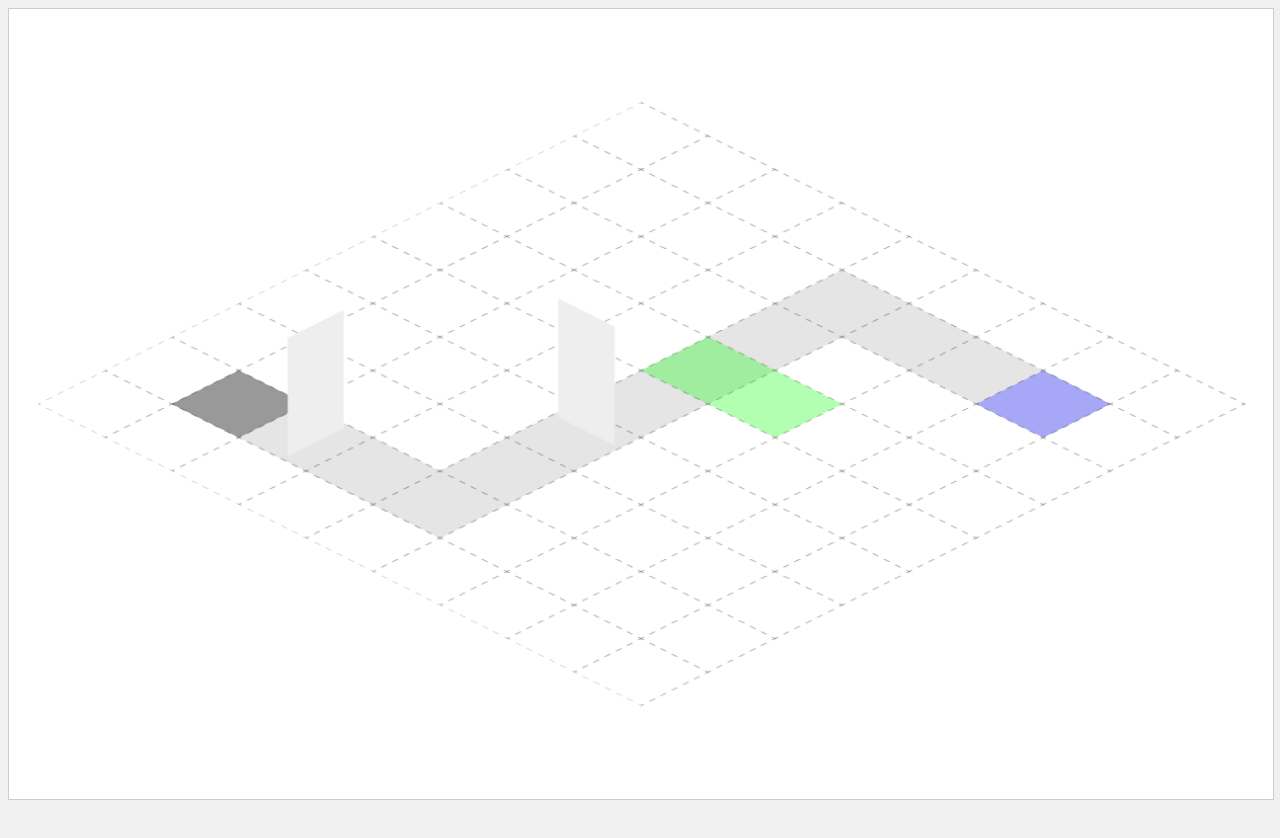
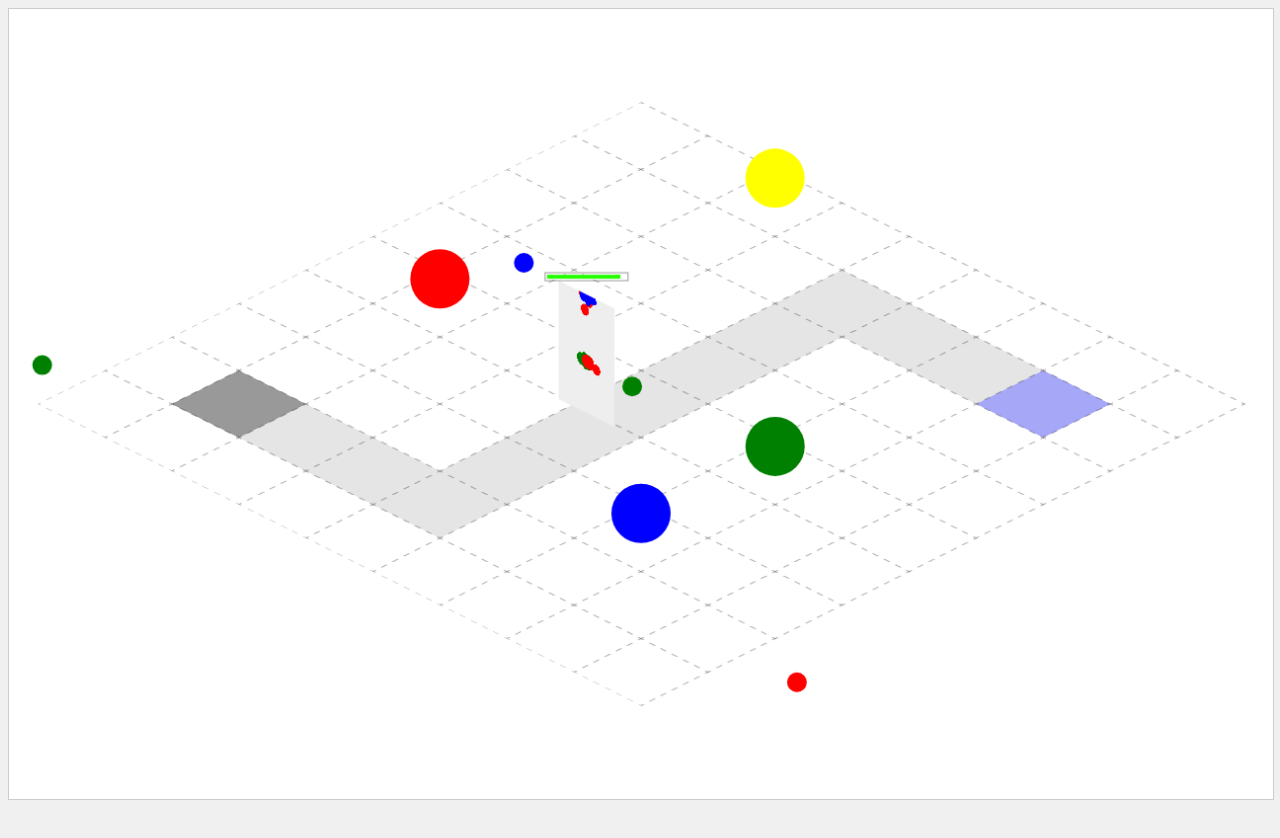
Before and after one commit to marverati/artdefense, a plain HTML site: page index.html in a window 1280 px wide. Drawn offline with Linux system fonts and the light colour scheme; animation ran at ten frames a second.

Commit message:
Guns, bullets, collision handling and painted canvases

```diff
--- /dev/null
+++ b/classes/Bullet.js
@@ -0,0 +1,46 @@
+
+var BULLET_GRAVITY = 0.001;
+
+function Bullet(gun, vx, vy, vh) {
+    this.gun = gun;
+    var skip = 3;
+    this.x = gun.tile.x + skip * vx;
+    this.y = gun.tile.y + skip * vy;
+    this.h = 25 + skip * vh;
+    this.vx = vx;
+    this.vy = vy;
+    this.vh = vh;
+}
+
+Bullet.prototype.update = function(dt, t) {
+    // Move
+    this.x += dt * this.vx;
+    this.y += dt * this.vy;
+    this.h += dt * this.vh;
+    // Gravity
+    this.vh -= BULLET_GRAVITY * dt;
+    // Collision
+    var enemies = this.gun.game.enemies;
+    for (var e of enemies) {
+        var point = e.collidesWith(this.x, this.y, this.h, 10)
+        if (point) {
+            e.damage(this.gun.damage);
+            // Blob dynamics
+            e.splash(this.gun.tp.color, point);
+            // Destroy this bullet
+            return true;
+        }
+    }
+    // Ground
+    if (this.h < 1) {
+        return true;
+    }
+};
+
+Bullet.prototype.render = function(ctx, camera) {
+    var [x, y] = camera.transform(this.x, this.y, this.h);
+    ctx.beginPath();
+    ctx.arc(x, y, 10, 0, 6.28);
+    ctx.fillStyle = this.gun.tp.color;
+    ctx.fill();
+};
--- a/classes/Camera.js
+++ b/classes/Camera.js
@@ -39,5 +39,5 @@ Camera.prototype.transform = function(x, y, h) {
     // Scale Y
     cy *= this.yScale;
     // Add height
-    return [cx, cy];
+    return [cx, cy - h];
 };
--- a/classes/Enemy.js
+++ b/classes/Enemy.js
@@ -1,15 +1,20 @@
-
 
 function Enemy(tile) {
     this.tile = tile;
+    this.id = Enemy.count++;
     this.startTile = tile;
     this.targetTile = tile;
     this.x = tile.x;
     this.y = tile.y;
+
+    this.alive = true;
+    this.maxHp = 550;
+    this.hp = this.maxHp;
+
     this.targetRotation = 0;
     this.rotation = game ? game.camera.rotation + Math.PI / 2 : 0;
     this.speed = 0.1;
-    this.h = 50;
+    this.h = 15;
     this.width = 80;
     this.height = 120;
     this.canvas = document.createElement("canvas");
@@ -21,7 +26,14 @@ function Enemy(tile) {
     this.moveOn();
 }
 
-Enemy.prototype.update = function(dt) {
+Enemy.count = 0;
+
+Enemy.prototype.update = function(dt, t) {
+    if (!this.alive) {
+        return true;
+    }
+    // Float in air
+    this.h = 12 + 10 * Math.sin(t * 0.003 + this.id);
     // Move towards target tile
     this.targetProgress += dt * this.speed;
     // Check if target was reached
@@ -77,4 +89,83 @@ Enemy.prototype.render = function(ctx, camera) {
     ctx.transform(cos, sin * camera.yScale, 0, 1, 0, 0);
     ctx.drawImage(this.canvas, -this.width / 2, -this.height, this.width, this.height);
     ctx.restore();
+
+    // Health bar
+    if (this.hp <= this.maxHp) {
+        drawHealthbar(ctx, x, y - 140, this.hp / this.maxHp);
+    }
 };
+
+function drawHealthbar(ctx, x, y, p) {
+    var w = 80, h = 4;
+    var x1 = x - w / 2, y1 = y;
+    var x2 = x1 + w, y2 = y1 + h;
+    // Outline
+    ctx.strokeStyle = "rgba(0,0,0,0.4)";
+    ctx.lineWidth = 1;
+    var padding = 2;
+    ctx.strokeRect(x1 - padding, y1 - padding, w + 2 * padding, h + 2 * padding);
+    // Fill
+    if (p < 0.5) {
+        var r = 255, g = Math.round(510 * p), b = 0;
+    } else {
+        var r = Math.round(510 * (1 - p)), g = 255, b = 0;
+    }
+    ctx.fillStyle = "rgb(" + r + "," + g + "," + b + ")";
+    ctx.fillRect(x1, y1, p * w, h);
+}
+
+Enemy.prototype.damage = function(dmg) {
+    this.hp -= dmg;
+    if (this.hp <= 0) {
+        this.alive = false;
+    }
+};
+
+Enemy.prototype.collidesWith = function(x, y, h, r) {
+    // Right height for collision?
+    if (h > this.h + this.height + r || h < this.h - r) {
+        return false;
+    }
+    // Check distance in x/y plane
+    var dx = x - this.x, dy = y - this.y;
+    var w = this.width / 2;
+    var minDis = w + r;
+    if (dx * dx + dy * dy > minDis * minDis) {
+        return false;
+    }
+    // Minimum distance met to calculate collision properly
+    var offx = w * Math.cos(this.rotation);
+    var offy = h * Math.sin(this.rotation);
+    var x1 = this.x - offx, x2 = this.x + offx;
+    var y1 = this.y - offy, y2 = this.y + offy;
+    var p = projectPointOnLine(x, y, x1, y1, x2, y2, true);
+    dx = p[0] - x, dy = p[1] - y;
+    if (dx * dx + dy * dy <= r * r) {
+        // p is absolute point in 2D x/y space, now transform into relative canvas space
+        var sx = p[2], sy = (h - this.h) / this.height;
+        return [sx, sy];
+    }
+};
+
+function projectPointOnLine(x, y, x1, y1, x2, y2, limitToLine) {
+    var dx = x2 - x1, dy = y2 - y1;
+    var s = (dx * (x - x1) + dy * (y - y1)) / (dx * dx + dy * dy);
+    if (limitToLine) {
+        s = (s < 0) ? 0 : (s > 1) ? 1 : s;
+    }
+    return [x1 + s * dx, y1 + s * dy, s];
+}
+
+Enemy.prototype.splash = function(color, p) {
+    var x = p[0] * this.canvas.width, y = (1 - p[1]) * this.canvas.height;
+    this.ctx.fillStyle = color;
+    var count = 3 + 12 * Math.random() * Math.random();
+    for (var i = 0; i < count; i++) {
+        var ox = 50 * Math.pow(Math.random(), 2) * (Math.random() > 0.5 ? 1 : -1);
+        var oy = 50 * Math.pow(Math.random(), 2) * (Math.random() > 0.5 ? 1 : -1);
+        this.ctx.beginPath();
+        this.ctx.arc(x + ox, y + oy, 10 + Math.random() * 25, 0, 6.28);
+        this.ctx.fill();
+    }
+};
--- a/classes/Game.js
+++ b/classes/Game.js
@@ -27,7 +27,16 @@ function Game(canvas) {
 Game.prototype.loadLevel = function(level) {
     this.level = level;
     this.level.renderToCanvas(this.levelCanvas);
-    this.enemies = [ new Enemy(this.level.get(1, 1)) ];
+
+    this.bullets = [];
+    this.enemies = [];
+    this.guns = [
+        new Gun(this, this.level.get(4, 6), GUN_GREEN),
+        new Gun(this, this.level.get(8, 2), GUN_YELLOW),
+        new Gun(this, this.level.get(2, 6), GUN_BLUE),
+        new Gun(this, this.level.get(4, 1), GUN_RED)
+    ];
+
     this.camera.setPos( this.level.w / 2 * TILE_SIZE, this.level.h / 2 * TILE_SIZE);
     this.render();
 };
@@ -68,12 +77,27 @@ Game.prototype.updateLogic = function() {
     for (var e of finished) {
         this.handleFinishedEnemy(e);
     }
+    // Guns
+    for (var g of this.guns) {
+        g.update(dt, this.tAbs);
+    }
+    // Bullets
+    for (var b = this.bullets.length - 1; b >= 0; b--) {
+        var done = this.bullets[b].update(dt, this.tAbs);
+        if (done) {
+            this.bullets.splice(b, 1);
+        }
+    }
 };
 
     Game.prototype.handleFinishedEnemy = function(e) {
         var i = this.enemies.indexOf(e);
         if (i >= 0) {
-            this.lives--;
+            if (e.alive) {
+                // When enemy is still alive while being destroyed, it reached the target; otherwise killed by bullet
+                e.alive = false;
+                this.lives--;
+            }
             this.enemies.splice(i, 1);
         }
     }
@@ -96,14 +120,19 @@ Game.prototype.render = function() {
     this.ctx.drawImage(this.levelCanvas, 0, 0);
 
     // Hover Effect
-    this.renderHover(5, 4, true);
-    this.renderHover(5, 5, true);
+    // TODO
 
     this.ctx.restore();
 
-    // Canvases, Guns and Blobs
+    // Canvases, Guns and Bullets
     for (var e of this.enemies) {
         e.render(this.ctx, this.camera);
+    }
+    for (var g of this.guns) {
+        g.render(this.ctx, this.camera);
+    }
+    for (var b of this.bullets) {
+        b.render(this.ctx, this.camera);
     }
 };
 
--- /dev/null
+++ b/classes/Gun.js
@@ -0,0 +1,74 @@
+
+var GUN_YELLOW = new GunType("Yellow", "yellow");
+var GUN_GREEN = new GunType("Green", "green");
+var GUN_BLUE = new GunType("Blue", "blue");
+var GUN_RED = new GunType("Red", "red");
+
+function GunType(name, color) {
+    this.name = name;
+    this.color = color;
+}
+
+function Gun(game, tile, type) {
+    if (tile.tp != TILE_EMPTY) {
+        throw new Error("Tried to add Gun to non-empty tile: " + type + " on " + tile.tx + "," + tile.ty + " (" + tile.tp.name + ")");
+    }
+    tile.setGun(this);
+    this.game = game;
+    this.tile = tile;
+    this.tp = type;
+    this.target = null;
+    this.nextShot = 0;
+    this.delay = 400;
+    this.bulletSpeed = 1.5;
+    this.damage = 10;
+    this.range = 420;
+    this.range2 = this.range * this.range;
+    this.rotation = 0;
+}
+
+Gun.prototype.render = function(ctx, camera) {
+    var [x, y] = camera.transform(this.tile.x, this.tile.y, 25);
+    ctx.beginPath();
+    ctx.arc(x, y, 30, 0, 6.28);
+    ctx.fillStyle = this.tp.color;
+    ctx.fill();
+};
+
+Gun.prototype.update = function(dt, t) {
+    if (t >= this.nextShot) {
+        // Target
+        if (this.target == null || !this.target.alive) {
+            // Find new target
+            var self = this;
+            var enemies = this.game.enemies.filter(function(e) {
+                return self.isInRange(e.x, e.y);
+            });
+            if (enemies.length < 1) {
+                this.target = null;
+                return;
+            }
+            this.target = enemies[0];
+        }
+        // Handle delay to next shot
+        this.nextShot += this.delay;
+        if (this.nextShot <= t) {
+            this.nextShot = t + this.delay;
+        }
+        // Create bullet
+        var dx = this.target.x - this.tile.x;
+        var dy = this.target.y - this.tile.y;
+        var dis = Math.sqrt(dx * dx + dy * dy) + 50 * Math.random();
+        var angle = Math.atan2(dx, dy) + 0.2 * (Math.random() - Math.random());
+        var vx = Math.sin(angle);
+        var vy = Math.cos(angle);
+        var vh = Math.min(1, dis / 1800) + Math.random() * 0.3 - Math.random() * 0.2;
+        var bullet = new Bullet(this, this.bulletSpeed * vx, this.bulletSpeed * vy, this.bulletSpeed * vh);
+        this.game.bullets.push(bullet);
+    }
+};
+
+Gun.prototype.isInRange = function(x, y) {
+    var dx = x - this.tile.x, dy = y - this.tile.y;
+    return dx * dx + dy * dy <= this.range2;
+};
--- a/classes/Tile.js
+++ b/classes/Tile.js
@@ -1,18 +1,19 @@
 
-TILE_EMPTY = new TileType(null);
-TILE_PATH = new TileType("rgba(0, 0, 0, 0.1)");
-TILE_TARGET = new TileType("rgba(80, 80, 240, 0.5)");
-TILE_SPAWN = new TileType("rgba(0, 0, 0, 0.4)");
-TILE_TOWER = new TileType("rgba(120, 120, 240, 0.2)");
+TILE_EMPTY = new TileType("Empty", null);
+TILE_PATH = new TileType("Path", "rgba(0, 0, 0, 0.1)");
+TILE_TARGET = new TileType("Target", "rgba(80, 80, 240, 0.5)");
+TILE_SPAWN = new TileType("Spawn", "rgba(0, 0, 0, 0.4)");
+TILE_GUN = new TileType("Gun", "rgba(120, 120, 240, 0.2)");
 
-function TileType(color) {
+function TileType(name, color) {
+    this.name = name;
     this.color = color;
 }
 
 function Tile(level, tx, ty, x, y) {
     this.level = level;
     this.tp = TILE_EMPTY;
-    this.tower = null;
+    this.gun = null;
     this.tx = tx;
     this.ty = ty;
     this.x = x;
@@ -35,3 +36,10 @@ Tile.prototype.addNextTile = function(t) {
         this.nextTiles.push(t);
     }
 };
+
+Tile.prototype.setGun = function(gun) {
+    if (this.tp == TILE_EMPTY) {
+        this.gun = gun;
+        this.tp = TILE_GUN;
+    }
+};
--- a/classes/levels.js
+++ b/classes/levels.js
@@ -11,8 +11,8 @@ function createLevels(game) {
         7, 7,
         new Spawn(1, 1).moveDown(3).moveRight(6).moveDown(3),
         [
-            new Wave(5, function (w) { return [4 * w, null]; }),
-            new Wave(10, function (w) { return [3 * w, null]; })
+            new Wave(5, function (w) { return [6 * w, null]; }),
+            new Wave(10, function (w) { return [5 * w, null]; })
         ]
     );
 
--- a/index.html
+++ b/index.html
@@ -11,6 +11,8 @@
         <script type="text/javascript" src="classes/levels.js"></script>
         <script type="text/javascript" src="classes/Camera.js"></script>
         <script type="text/javascript" src="classes/Enemy.js"></script>
+        <script type="text/javascript" src="classes/Gun.js"></script>
+        <script type="text/javascript" src="classes/Bullet.js"></script>
         <script type="text/javascript" src="script.js"></script>
     </head>
     <body>
```
